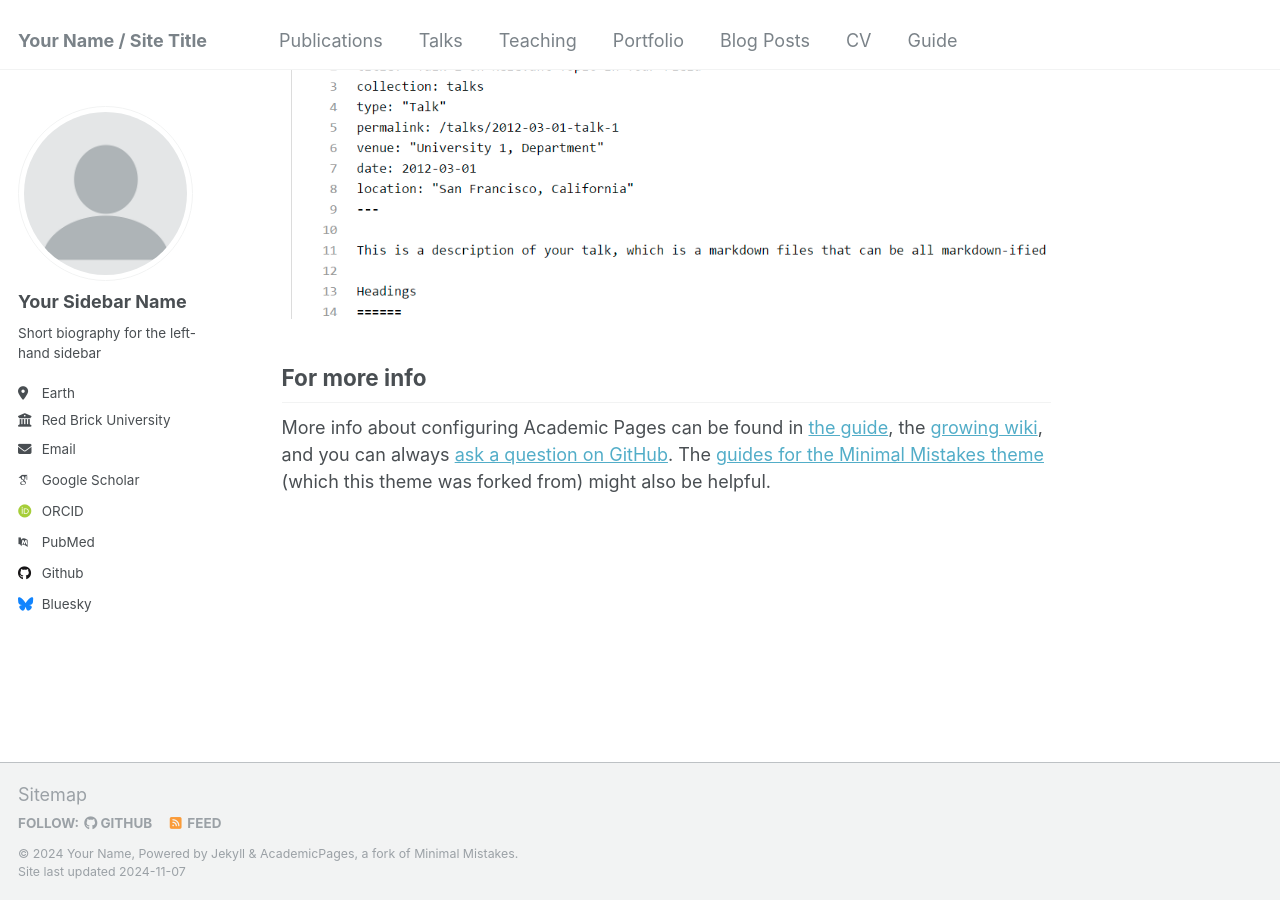
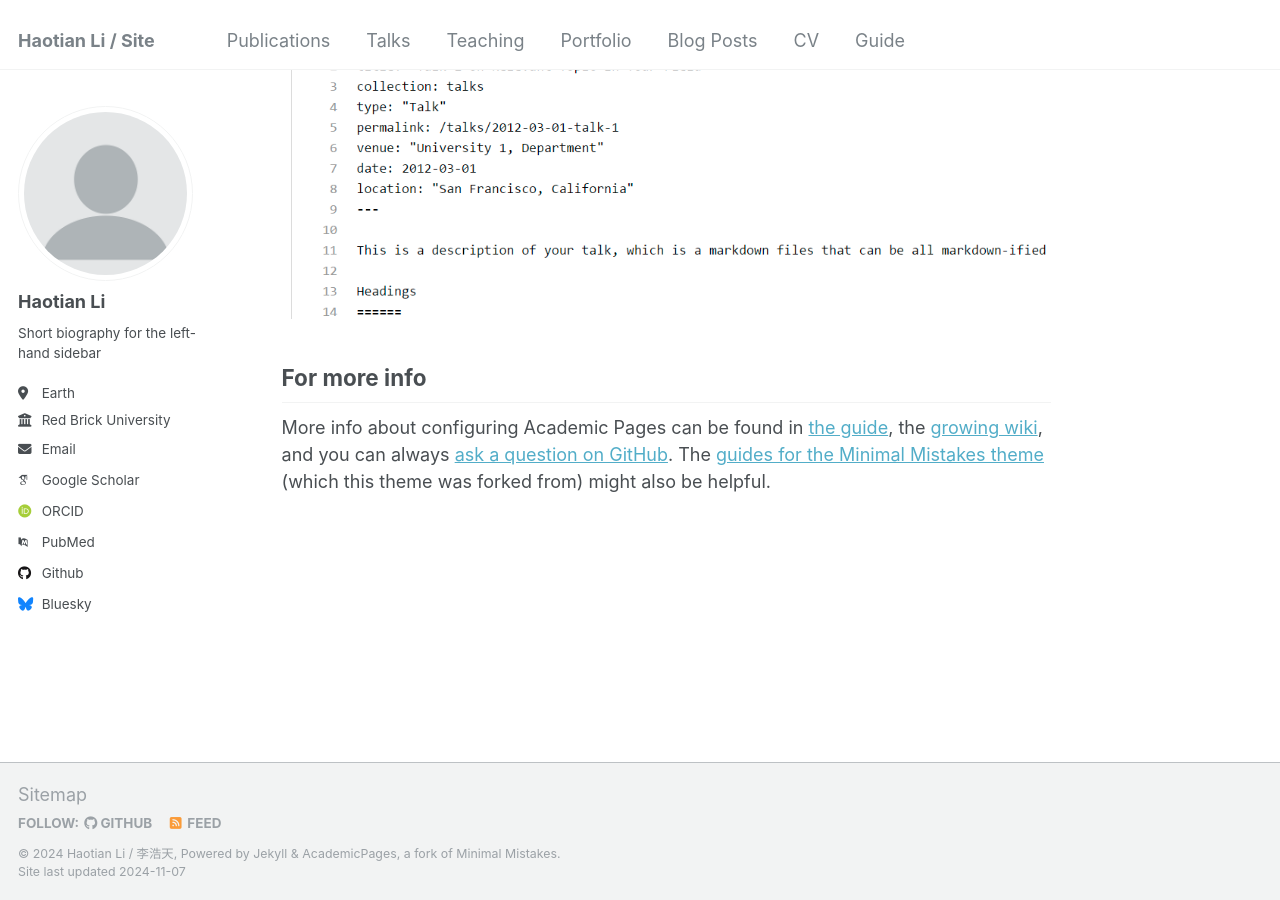
Before and after one commit to bluehaotian/bluehaotian.github.io, a Jekyll site: the page built from _pages/about.md, in a window 1280 px wide and 900 px high, scrolled down 2840 px. Built offline with Jekyll 4.4.1, drawn with Linux system fonts in a browser that asks for light colours; some web fonts are replaced.

Commit message:
Update _config.yml

```diff
--- a/_config.yml
+++ b/_config.yml
@@ -8,10 +8,10 @@
 
 # Basic Site Settings
 locale                   : "en-US"
-title                    : "Your Name / Site Title"
+title                    : "Haotian Li / Site" #"Your Name / Site Title"
 title_separator          : "-"
-name                     : &name "Your Name"
-description              : &description "personal description"
+name                     : &name "Haotian Li / 李浩天" #"Your Name"
+description              : &description "Nanjing Audit University"
 url                      : https://academicpages.github.io # the base hostname & protocol for your site e.g. "https://mmistakes.github.io"
 baseurl                  : "" # the subpath of your site, e.g. "/blog"
 repository               : "academicpages/academicpages.github.io"
@@ -22,7 +22,7 @@ repository               : "academicpages/academicpages.github.io"
 author:
   # Biographic information
   avatar           : "profile.png"
-  name             : "Your Sidebar Name"
+  name             : "Haotian Li" #"Your Sidebar Name"
   pronouns         : # example: "she/her"
   bio              : "Short biography for the left-hand sidebar"
   location         : "Earth"
```
